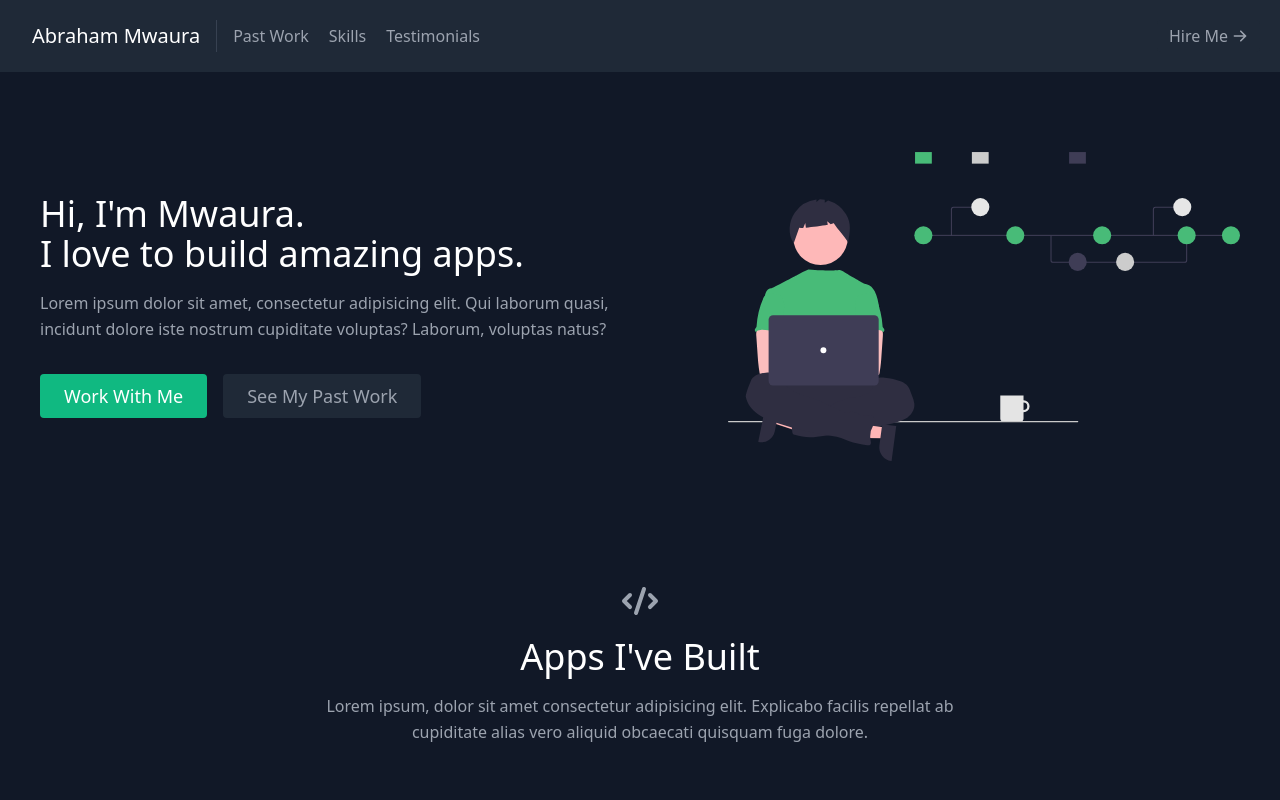
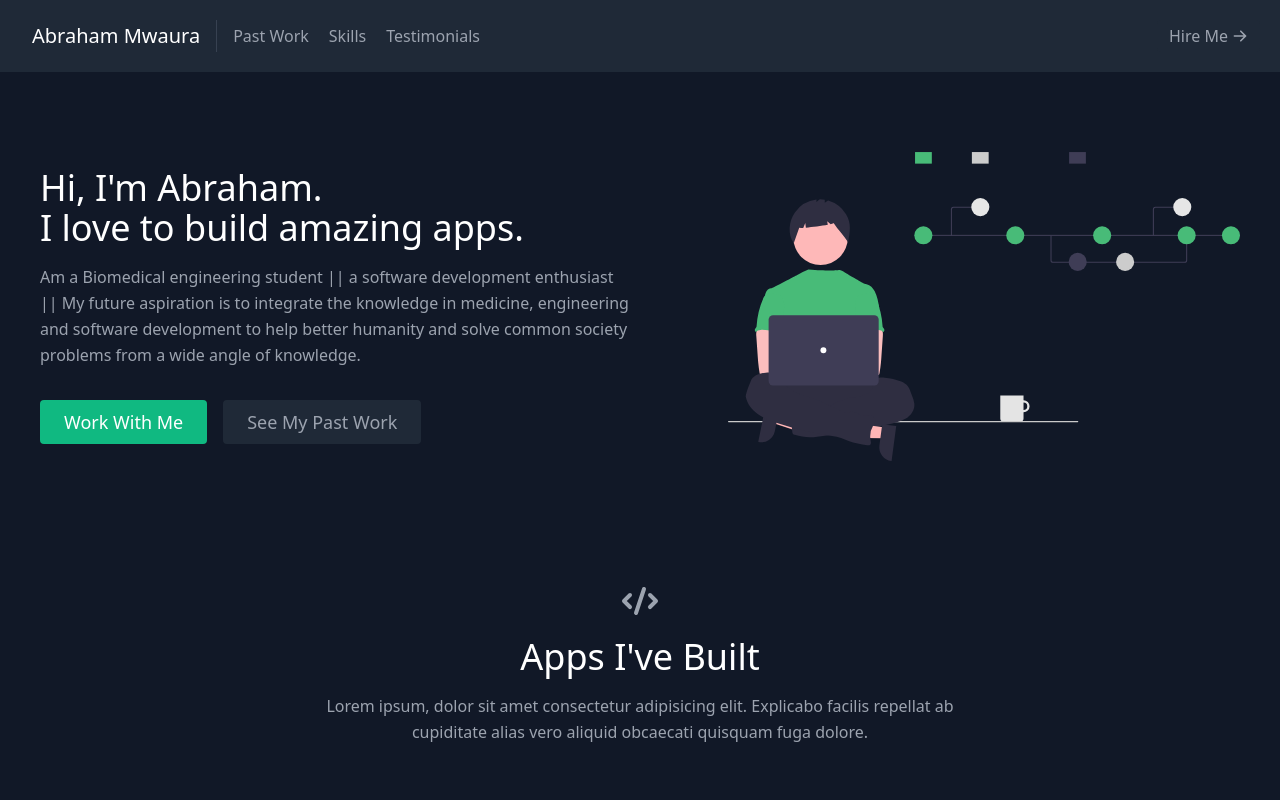
Before and after one commit to Abraham-Mwaura/My-portifolio, a React (Create React App) app in the folder my-portfolio/: page / in a window 1280 px wide. Shown: the top 800 px of the page. Built offline with nearby package versions, Linux system fonts and the light colour scheme.

Commit message:
about me info

```diff
--- a/my-portfolio/src/components/About.js
+++ b/my-portfolio/src/components/About.js
@@ -9,14 +9,13 @@ export default function About() {
       <div className="container mx-auto flex px-10 py-20 md:flex-row flex-col items-center">
         <div className="lg:flex-grow md:w-1/2 lg:pr-24 md:pr-16 flex flex-col md:items-start md:text-left mb-16 md:mb-0 items-center text-center">
           <h1 className="title-font sm:text-4xl text-3xl mb-4 font-medium text-white">
-            Hi, I'm Mwaura.
+            Hi, I'm Abraham.
             <br className="hidden lg:inline-block" />I love to build amazing
             apps.
           </h1>
           <p className="mb-8 leading-relaxed">
-            Lorem ipsum dolor sit amet, consectetur adipisicing elit. Qui
-            laborum quasi, incidunt dolore iste nostrum cupiditate voluptas?
-            Laborum, voluptas natus?
+          Am a  Biomedical engineering student || a software development enthusiast || My future aspiration is to integrate the knowledge in medicine,
+          engineering and software development to help better humanity and solve common  society problems from a wide angle of knowledge.
           </p>
           <div className="flex justify-center">
             <a
```
